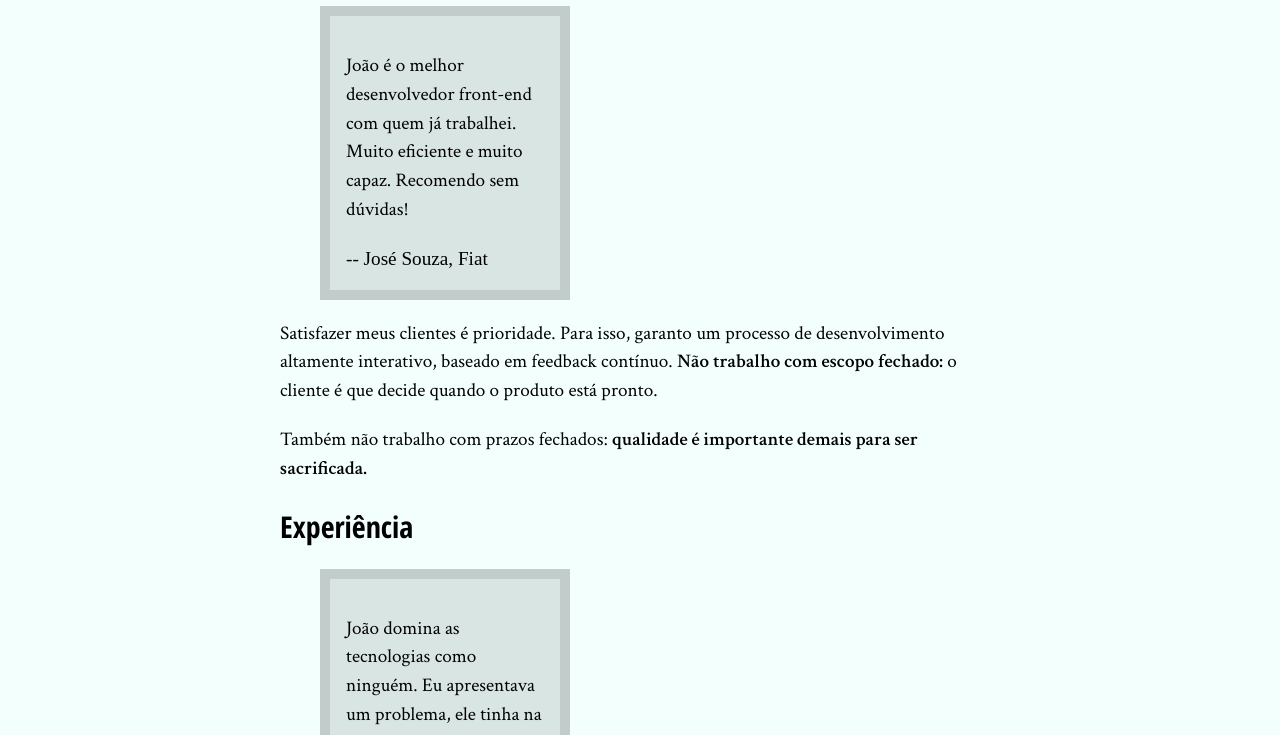
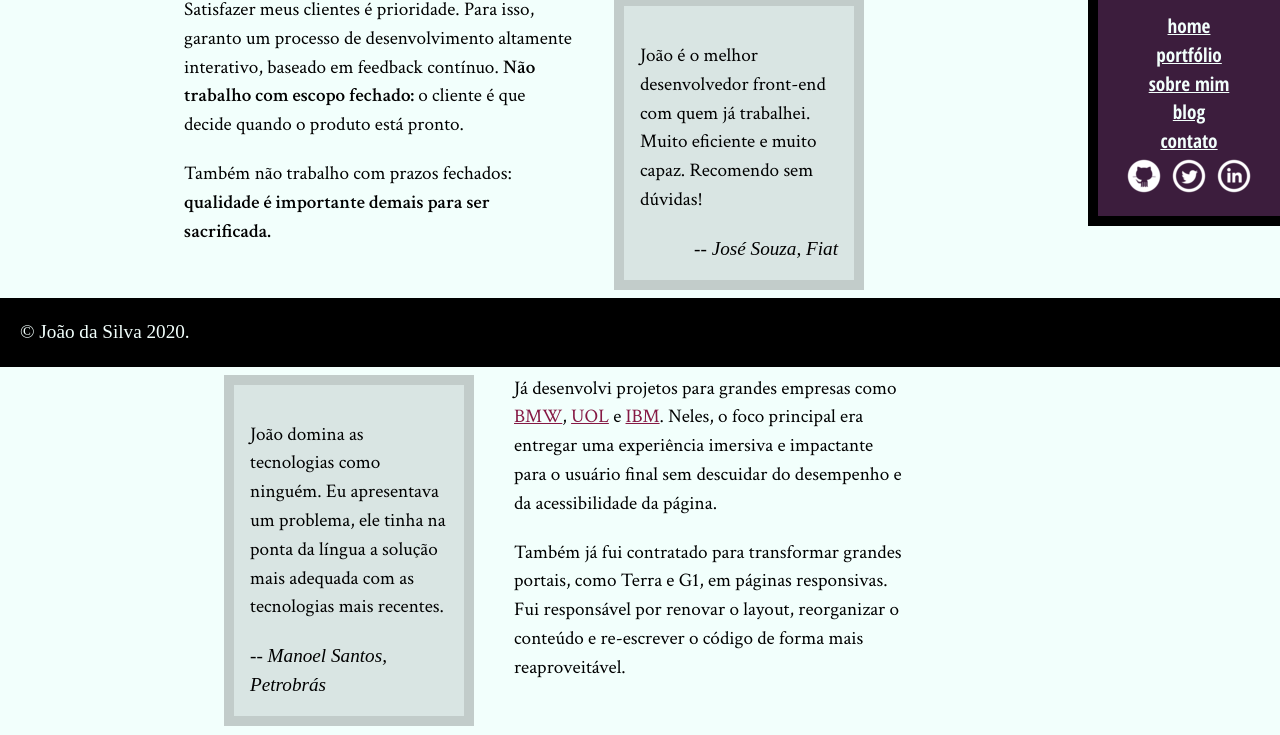
Before and after one commit to brunoamil/html, a plain HTML site: page portfolio/bio.html in a window 1280 px wide. Shown: the part 433-1168 px from the top of the page. Drawn offline with Linux system fonts and the light colour scheme.

Commit message:
melhorando o menu de navegações ao lado direito

```diff
--- a/portfolio/bio.html
+++ b/portfolio/bio.html
@@ -21,7 +21,7 @@
 
             <h2>Como trabalho</h2>
 
-            <blockquote class="citacoes">
+            <blockquote class="citacoes fiat">
             <p>João é o melhor desenvolvedor front-end com quem já trabalhei. Muito eficiente e muito
                 capaz. Recomendo sem dúvidas!</p>
                 <cite>-- José Souza, Fiat</cite>
@@ -35,7 +35,7 @@
 
             <h2>Experiência</h2>
 
-            <blockquote class="citacoes">
+            <blockquote class="citacoes petrobras">
                 <p> João domina as tecnologias como ninguém. Eu apresentava um problema, ele tinha na
                     ponta da língua a solução mais adequada com as tecnologias mais recentes.</p>
                 <cite>-- Manoel Santos, Petrobrás</cite>
@@ -51,7 +51,7 @@
             <p>Procuro repassar meu conhecimento para a comunidade. Para isso, já dei diversas palestras e mantenho um <a href="blog.html">blog</a>.</p>
         </div>
     </main>
-    <img src="eu.jpg" alt="Foto do perfil">
+    <img class="minha-foto" src="eu.jpg" alt="Foto do perfil">
 
     <aside class="navegacao-site">
         <nav>
--- a/portfolio/site.css
+++ b/portfolio/site.css
@@ -25,17 +25,51 @@ main a {
     color: #851944;
 }
 
+main {
+    float: left;
+    width: 85%;
+}
+
 h2 {
     font-size: 30px;
     font-family: "Open Sans Condensed", sans-serif;
     text-align: justify;
+    clear: both;
 }
 
+
+aside, img {
+    float: right;
+    box-sizing: border-box;
+    border-left: 10px solid black;
+    border-bottom: 10px solid black;
+}
+
+.minha-foto {
+    position: absolute;
+    top: 0;
+    right: 0;
+
+}
+
+aside {
+    box-sizing: border-box;
+    width: 15%;
+    position: relative;
+    top: 310px;
+}
 p {
     font-family: "Crimson Text", sans-serif;
     margin: 20px 0 20px 0;
 }
 
+.fiat {
+    float: right;
+}
+
+.petrobras {
+    float: left;
+}
 .citacoes {
     background-color: #D9E5E3;
     padding: 16px;
@@ -43,6 +77,11 @@ p {
     width: 250px;
     margin: 20px 40px 20px 40px;
     box-sizing: border-box;
+}
+
+cite {
+    font-style: italic;
+    float: right;
 }
 
 .navegacao-site {
@@ -70,13 +109,18 @@ ul {
     background-color: #000;
     color: #F2FFFC;
     padding: 20px;
+    clear: both;
+    position: fixed;
+    bottom: 0;
+    width: 100%;
 }
 
 .container {
     width: 720px;
     margin-left: auto;
     margin-right: auto;
-    padding: 30px 0 30px 0;
+    padding: 20px 0;
+    padding-bottom: 80px;
 }
 
 .titulo {
```
